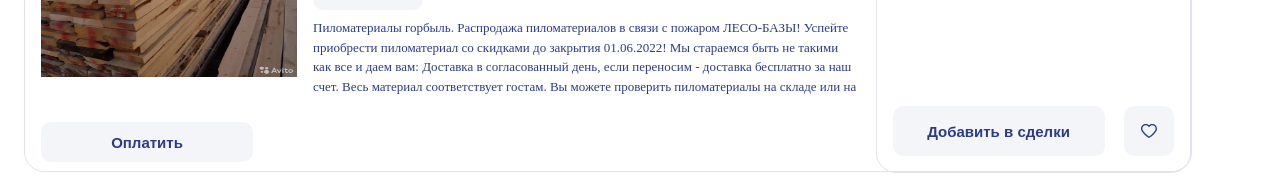
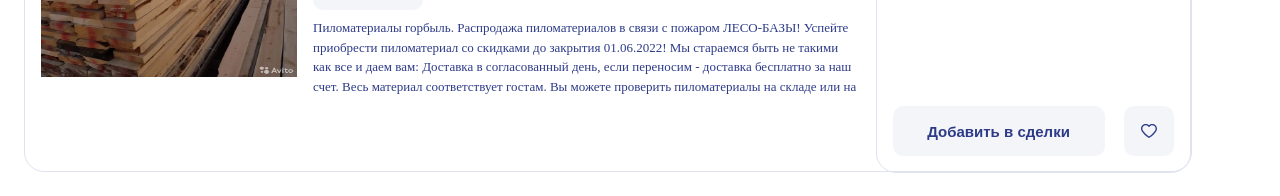
Before and after one commit to nasty23-star/store, a Vue app: page /favourite in a window 1280 px wide. Shown: the part 780-976 px from the top of the page. Built offline with nearby package versions, Linux system fonts and the light colour scheme; the HTML template or start-up script is replaced by a standard one.

Commit message:
Кнопка оплатить только для раздела Сделки

```diff
--- a/src/components/TheCard.vue
+++ b/src/components/TheCard.vue
@@ -45,7 +45,7 @@ defineProps<{
             </div>
           </div>
         </div>
-        <button class="button-pay">Оплатить</button>
+        <button v-if='card.deal' class="button-pay">Оплатить</button>
       </div>
       <div class="sell-info">
         <div class="sell-info_container">
```
